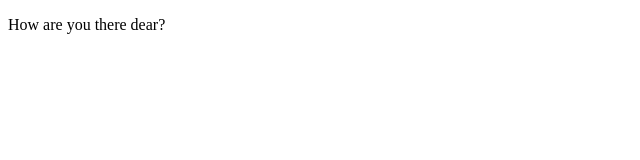
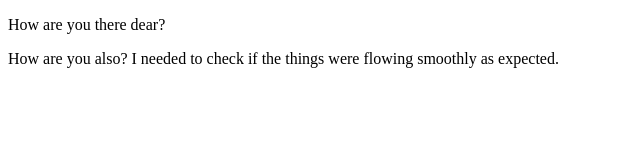
Before and after one commit to pics-inc/Git-Prac-Fin-Tracker, a plain HTML site: page index.html in a window 1280 px wide. Shown: the whole page, without its empty margins (0-640 px from the left). Drawn offline with Linux system fonts and the light colour scheme.

Commit message:
Checking
I was just testing the push and pull of this Git

```diff
--- a/index.html
+++ b/index.html
@@ -7,5 +7,6 @@
 </head>
 <body>
   <p>How are you there dear?</p>
+  <p>How are you also? I needed to check if the things were flowing smoothly as expected.</p>
 </body>
 </html>
```
